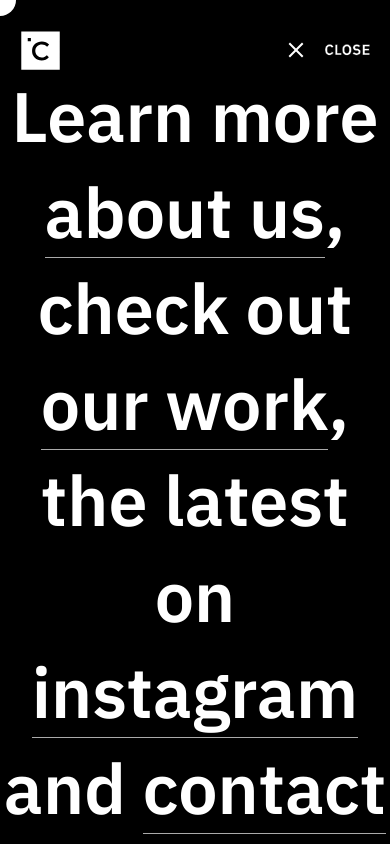
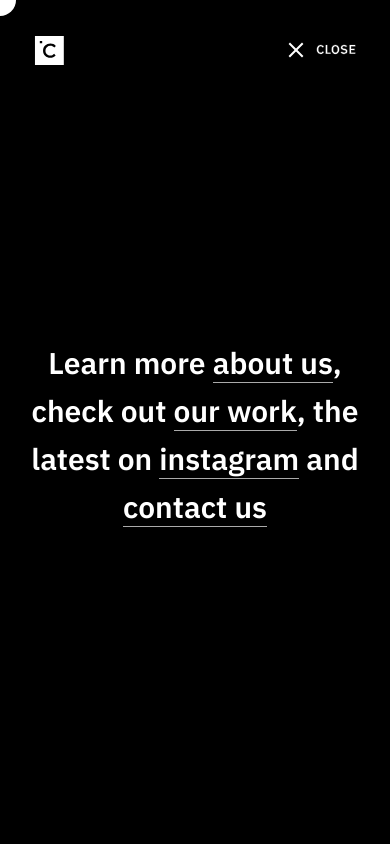
Before and after one commit to JustFelix-Dev/Cregital, a React (Vite) app: page / in a window 390 px wide. Both pictures are taken after a click on the element "MENU". Shown: the top 844 px of the page. Built offline with nearby package versions, Linux system fonts and the light colour scheme.

Commit message:
completed cregital

```diff
--- a/src/components/Footer.jsx
+++ b/src/components/Footer.jsx
@@ -10,7 +10,7 @@ const Footer = ({ mouseEnter, mouseLeave}) => {
       <div className="px-6 sm:px-0 flex flex-col gap-4 md:flex-row justify-between text-white font-ibm text-[15px] font-light">
         <p className="" >&copy; 2020 Cregital Design Agency</p>
         <div className="flex gap-4 ">
-            <a  onMouseEnter={mouseEnter} onMouseLeave={mouseLeave} href="#">Instagram</a>
+            <a onMouseEnter={mouseEnter} onMouseLeave={mouseLeave} href="#">Instagram</a>
             <a onMouseEnter={mouseEnter} onMouseLeave={mouseLeave} href="#">Twitter</a>
             <a onMouseEnter={mouseEnter} onMouseLeave={mouseLeave} href="#">Linkedin</a>
         </div>
--- a/src/components/Navbar.jsx
+++ b/src/components/Navbar.jsx
@@ -13,10 +13,10 @@ const Navbar = ({mouseEnter,mouseLeave,isMenuOpen,setIsMenuOpen}) => {
   return (
     <>
     <nav className="h-[100px] max-w-[90%] w-full mx-auto bg-white flex items-center justify-between">
-      <div onMouseEnter={mouseEnter} onMouseLeave={mouseLeave} className="logo"><img src={logo} alt="cregital-logo" /></div>
+      <div onMouseEnter={mouseEnter} onMouseLeave={mouseLeave} className="logo h-[30px] w-[30px] sm:h-auto sm:w-auto"><img src={logo} alt="cregital-logo" /></div>
       <div  onMouseEnter={mouseEnter} onMouseLeave={mouseLeave} onClick={toggleMenu} className="flex items-center gap-4" >
-        <img  className='menu' src={menuOpen} alt="menu-open" />
-        <span className="font-ibm thick-text text-[15px] text-dark font-bold" >MENU</span>
+        <img  className='menu h-[15px] w-[15px] sm:h-auto sm:w-auto' src={menuOpen} alt="menu-open" />
+        <span className="font-ibm thick-text text-[13px] md:text-[15px] text-dark font-bold" >MENU</span>
       </div>
     </nav>
 
--- a/src/index.css
+++ b/src/index.css
@@ -50,15 +50,20 @@ body{
 .line-tight{
   line-height: 8.2rem;
 }
+
+.menu-tight {
+  line-height: 6rem;
+}
 @media screen and (max-width:768px){
 .line-tight{
   line-height: 4rem;
 }
+.menu-tight {
+  line-height: 3rem;
+}
 }
 
-.menu-tight {
-  line-height: 6rem;
-}
+
 
 .links{
   position: relative;
--- a/src/screens/Home.jsx
+++ b/src/screens/Home.jsx
@@ -118,15 +118,15 @@ const Home = () => {
       {
         isMenuOpen && (
             <>
-          <div className="fixed isMenu bg-black z-10 inset-0 items-center justify-center text-white">
-             <nav className="h-[100px] max-w-[90%] w-full mx-auto flex items-center justify-between">
-      <div className="logo"><img src={logo} alt="cregital-logo" /></div>
-      <div onClick={toggleMenu} className="flex items-center gap-4" >
-        <img  className='menu' src={cancelMenu} alt="menu-open" />
-        <span className="font-ibm thick-text text-[15px] text-dark font-bold">CLOSE</span>
-      </div>
+          <div className="px-4 sm:px-0 fixed isMenu bg-black z-10 inset-0 items-center justify-center text-white">
+            <nav className="h-[100px] max-w-[90%] w-full mx-auto flex items-center justify-between">
+            <div className="logo"><img src={logo}  className="h-[30px] w-[30px] sm:h-auto sm:w-auto" alt="cregital-logo" /></div>
+            <div onClick={toggleMenu} className="flex items-center gap-2 md:gap-4" >
+            <img  className='menu' src={cancelMenu} alt="menu-open" />
+            <span className="font-ibm thick-text text-[13px] md:text-[15px] text-dark font-bold">CLOSE</span>
+            </div>
             </nav>
-            <motion.div initial={{y:"400px",opacity:0}} animate={{y:0,opacity:1}} transition={{duration:1}} className="flex mx-auto items-center justify-center hero font-ibm text-[70px] font-semibold max-w-[23ch] text-white text-center">
+            <motion.div initial={{y:"400px",opacity:0}} animate={{y:0,opacity:1}} transition={{duration:1}} className="flex mx-auto items-center justify-center hero font-ibm text-[30px] md:text-[70px] font-semibold max-w-[23ch] text-white text-center">
                 <div className="-mt-8 menu-tight"> Learn more <a className="border-b border-[#aaa] footer-links">about us</a>, check out <a className=" border-b border-[#aaa] footer-links">our work</a>, the latest on <a className="border-b border-[#aaa] footer-links">instagram</a> and <a className="border-b border-[#aaa] footer-links">contact us</a></div>
             </motion.div>
           </div>
```
